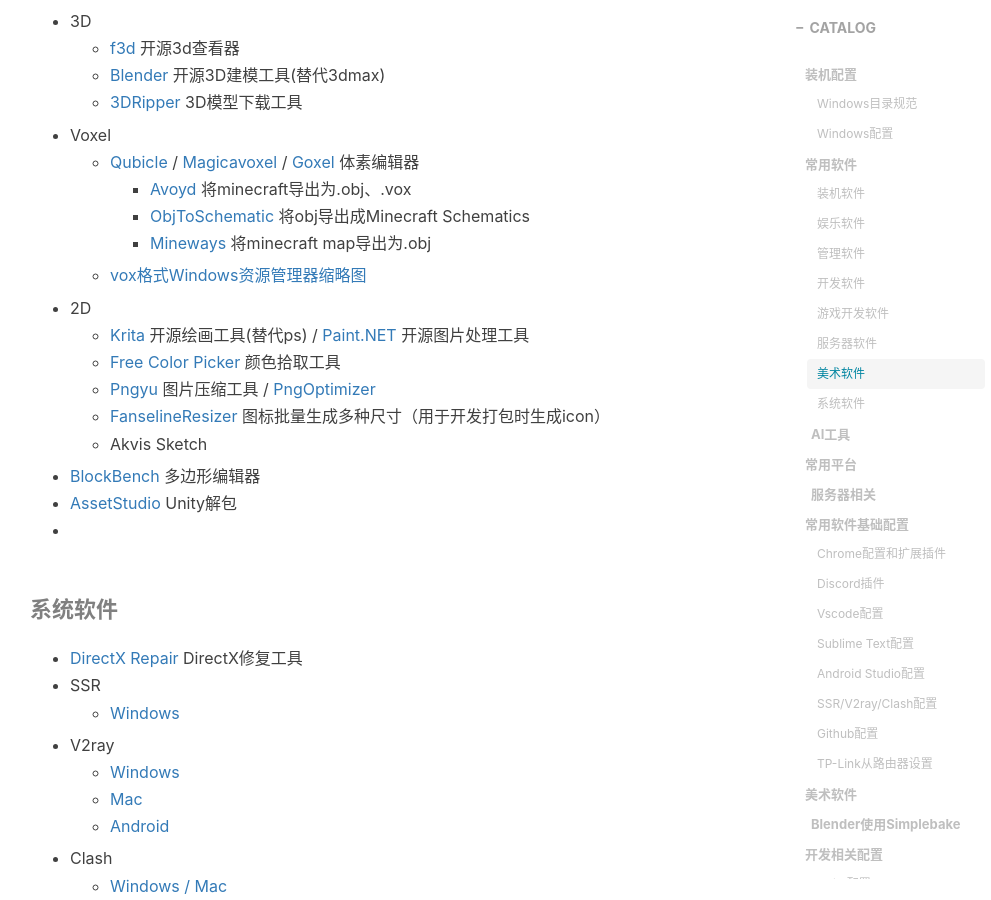
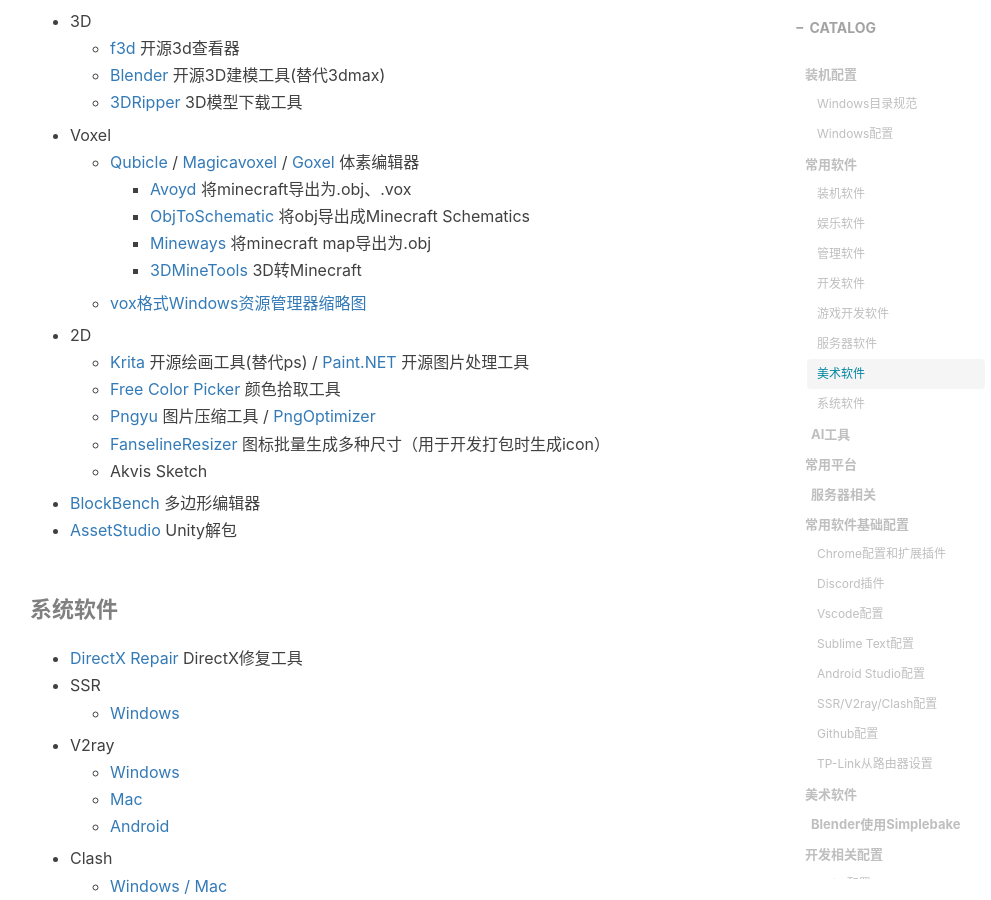
Before and after one commit to gumcstronger/gumcstronger.github.io, a Jekyll site: the page built from _posts/2022/2022-08-24-windows.md, in a window 1280 px wide and 900 px high, scrolled down 3538 px. Shown: the whole window, without its empty margins (235-1226 px from the left). Built offline with Jekyll 4.4.1, drawn with Linux system fonts in a browser that asks for light colours; comment, search, counter and statistics services are not loaded.

Commit message:
Update 2022-08-24-windows.md

```diff
--- a/_posts/2022/2022-08-24-windows.md
+++ b/_posts/2022/2022-08-24-windows.md
@@ -117,6 +117,7 @@
     - [Avoyd](https://www.enkisoftware.com/products) 将minecraft导出为.obj、.vox
     - [ObjToSchematic](https://github.com/LucasDower/ObjToSchematic) 将obj导出成Minecraft Schematics
     - [Mineways](https://www.realtimerendering.com/erich/minecraft/public/mineways/index.html) 将minecraft map导出为.obj
+    - [3DMineTools](https://github.com/OOjeser/3DMineTools) 3D转Minecraft
   - [vox格式Windows资源管理器缩略图](https://github.com/Arlorean/Voxels)
 - 2D
   - [Krita](https://krita.org/) 开源绘画工具(替代ps) / [Paint.NET](https://github.com/paintdotnet/release/releases) 开源图片处理工具
@@ -126,7 +127,6 @@
   - Akvis Sketch
 - [BlockBench](https://www.blockbench.net/) 多边形编辑器
 - [AssetStudio](https://github.com/Perfare/AssetStudio) Unity解包
--
 
 #### 系统软件
 
```
